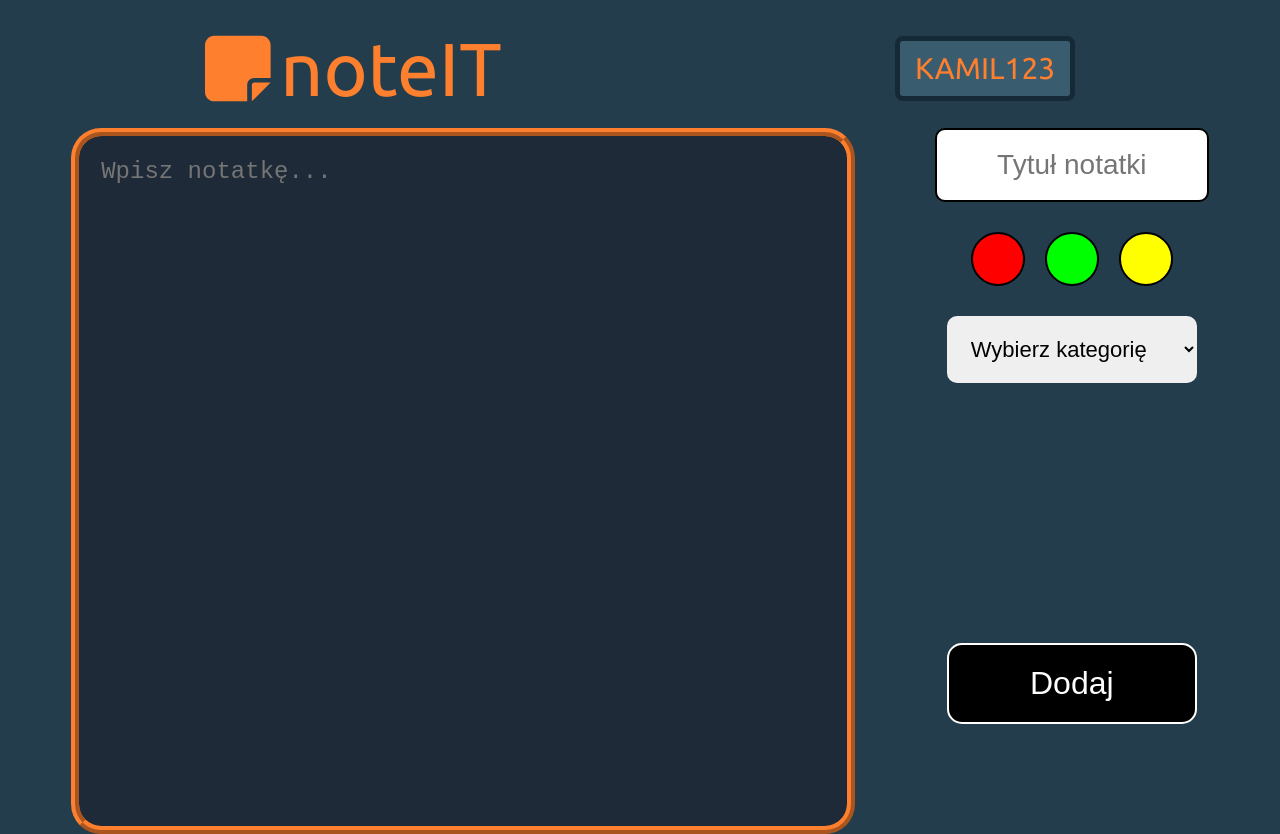
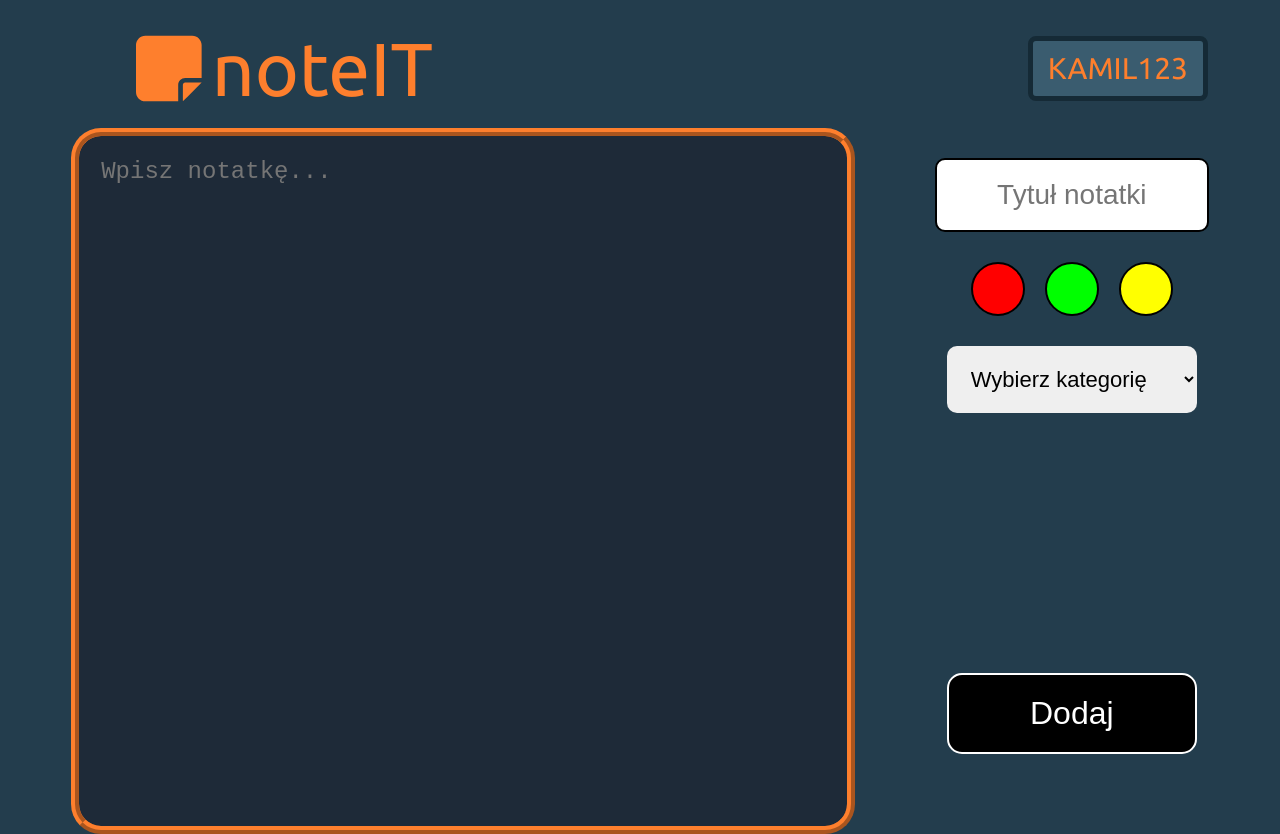
Before and after one commit to SharixVent/noteIT, a React (Vite) app in the folder frontend/: page /create in a window 1280 px wide. Built offline with nearby package versions, Linux system fonts and the light colour scheme.

Commit message:
Zmieniono pare linijek

```diff
--- a/frontend/src/components/Create/Create.css
+++ b/frontend/src/components/Create/Create.css
@@ -21,16 +21,16 @@
     justify-content: start;
 }
 
-.navbar {
+.navbar-create {
     width: 100%;
     height: 15vh;
     display: flex;
-    justify-content: space-around;
+    justify-content: space-between;
     align-items: center;
 }
 
 
-.navbar .logo-land-page {
+.navbar-create .logo-land-page-create {
     display: flex;
     align-items: center;
     justify-content: center;
@@ -38,6 +38,7 @@
     color: #fe7f2d;
     gap: 10px;
     user-select: none;
+    margin-left: 10vw;
 }
 
 
@@ -55,6 +56,7 @@
     transition: 0.4s all ease;
     position: relative;
     border-radius: 8px;
+    margin-right: 5vw;
 }
 
 .main-form {
@@ -88,6 +90,7 @@
 .right-panel {
     display: flex;
     flex-direction: column;
+    margin-top: 30px;
     gap: 10px;
     align-items: center;
 }
--- a/frontend/src/components/Create/Create.jsx
+++ b/frontend/src/components/Create/Create.jsx
@@ -22,8 +22,8 @@ function Create() {
 
     return (
         <div className="create-container">
-            <div className="navbar">
-                    <div className="logo-land-page">
+            <div className="navbar-create">
+                    <div className="logo-land-page-create">
                         <FontAwesomeIcon className='ikona-land' icon={faNoteSticky} />
                         <p>noteIT</p>
                     </div>
```
